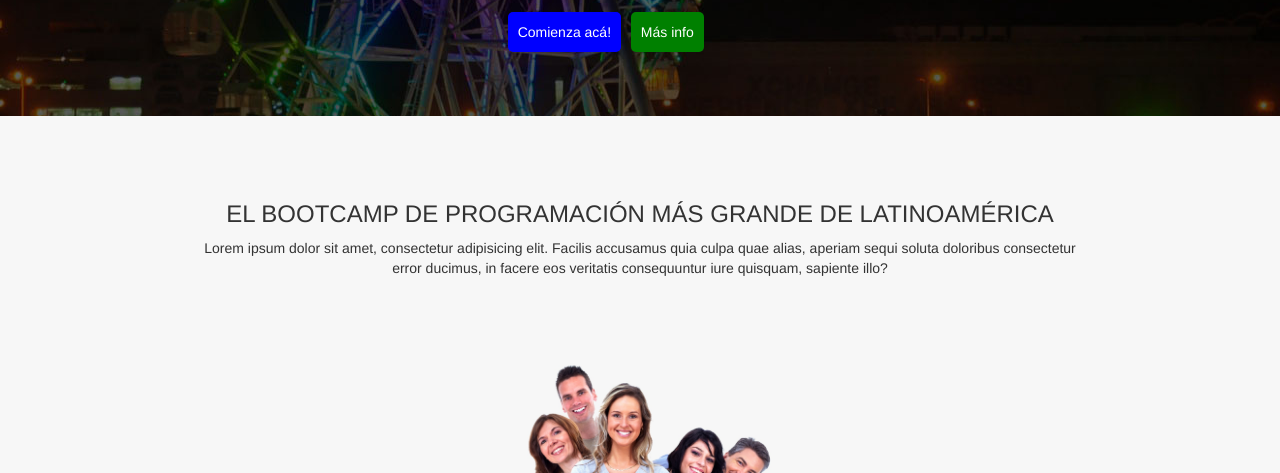
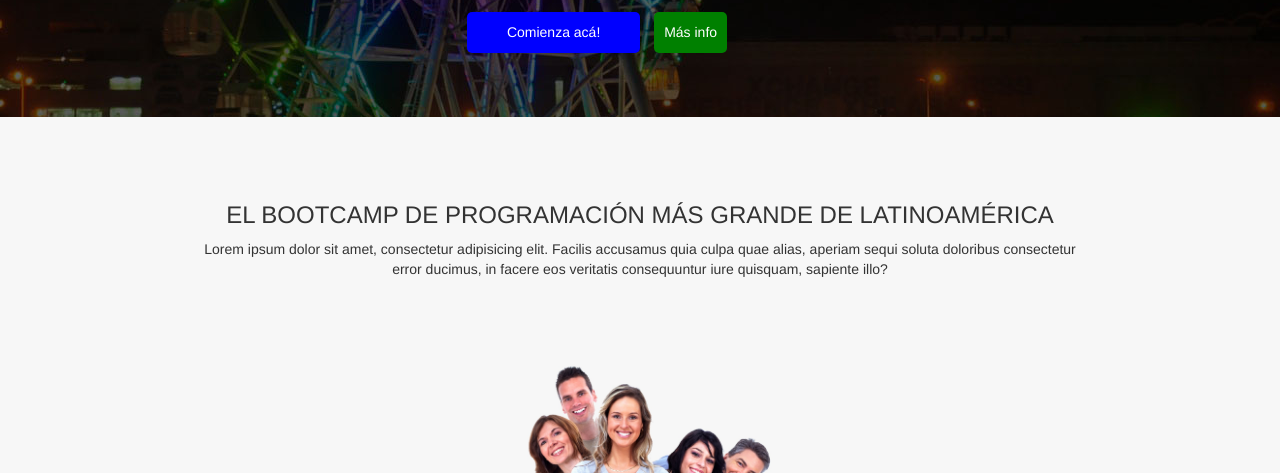
Before and after one commit to pazsantander/experiencia8, a website: page index.html in a window 1280 px wide. Shown: the part 327-800 px from the top of the page. Drawn offline with nearby package versions, Linux system fonts and the light colour scheme.

Commit message:
arreglo botones

```diff
--- a/index.html
+++ b/index.html
@@ -35,12 +35,11 @@
             <div class="container" id="header">
                     <h1>COMIENZA UNA NUEVA VIDA Y ÚNETE AL MUNDO TECNOLÓGICO</h1>
                     <p>Hay una escasez gigante de desarrolladores en el mundo y más aún en Latinoamérica, se necesitan más desarrolladores y Tú puedes ser uno!</p>
-                    <form action= "/action_page.php">
-                        <button id="comienza" type="submit" value="Enviar">Comienza acá!</button>
-                    </form>
-                    <form action= "/action_page.php">
-                        <button id="info" type="submit" value="Enviar">Más info</button>
-                    </form>
+                    <div class="row">
+                                <button class="col-md-3 col-md-offset-3" id="comienza" type="submit" value="Enviar">Comienza acá!</button>
+                                <button class="" id="info" type="submit" value="Enviar">Más info</button>
+                    </div>
+
             </div>
 		</div>
 	<div class="row" style="background-color:#f7f7f7">
--- a/style.css
+++ b/style.css
@@ -42,14 +42,11 @@ button{
 	border-radius: 5px;
 	float: left;
 }
-
 #comienza{
-	margin-right: 10px;
-	margin-left: 30%;
+	margin-right: 2%;
 }
 #info{
 	background-color: green;
-	margin-left: 0;
 }
 
 .descripcion{
```
Also changed, not shown: package.json (added, +20 -0 lines).
